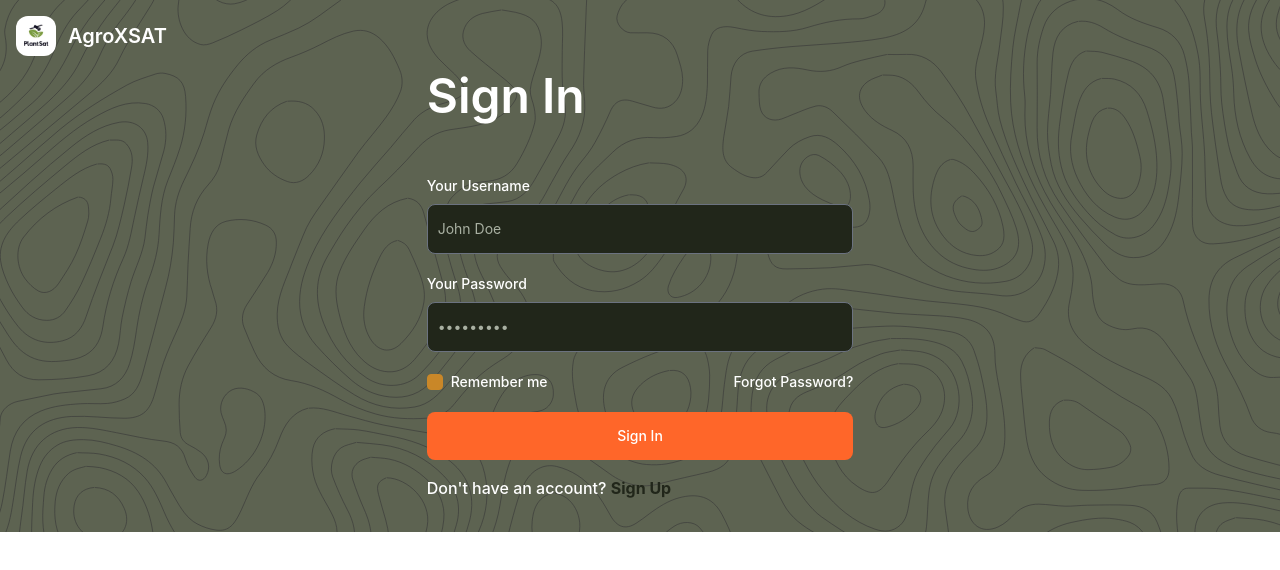
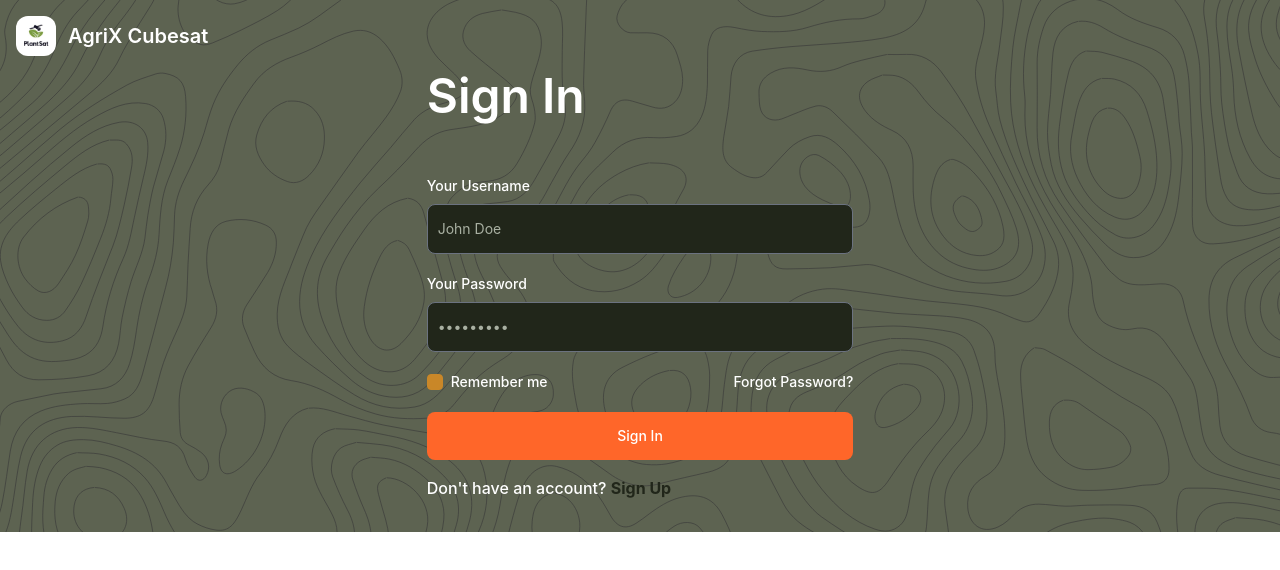
Before and after one commit to CommsJKUAT/AgriXFrontend, a React (Vite) app in the folder frontend/: page / in a window 1280 px wide. Shown: the top 570 px of the page. Built offline with nearby package versions, Linux system fonts and the light colour scheme; no server answers; what fusioncharts, react-fusioncharts would draw is missing.

Commit message:
Fix name

```diff
--- a/frontend/src/pages/@auth/nav.jsx
+++ b/frontend/src/pages/@auth/nav.jsx
@@ -9,7 +9,7 @@ function Nav() {
             className="rounded-xl h-10"
           />
           <span class="self-center text-xl font-semibold whitespace-nowrap text-white">
-            AgroXSAT
+            AgriX Cubesat
           </span>
         </a>
       </div>
```
